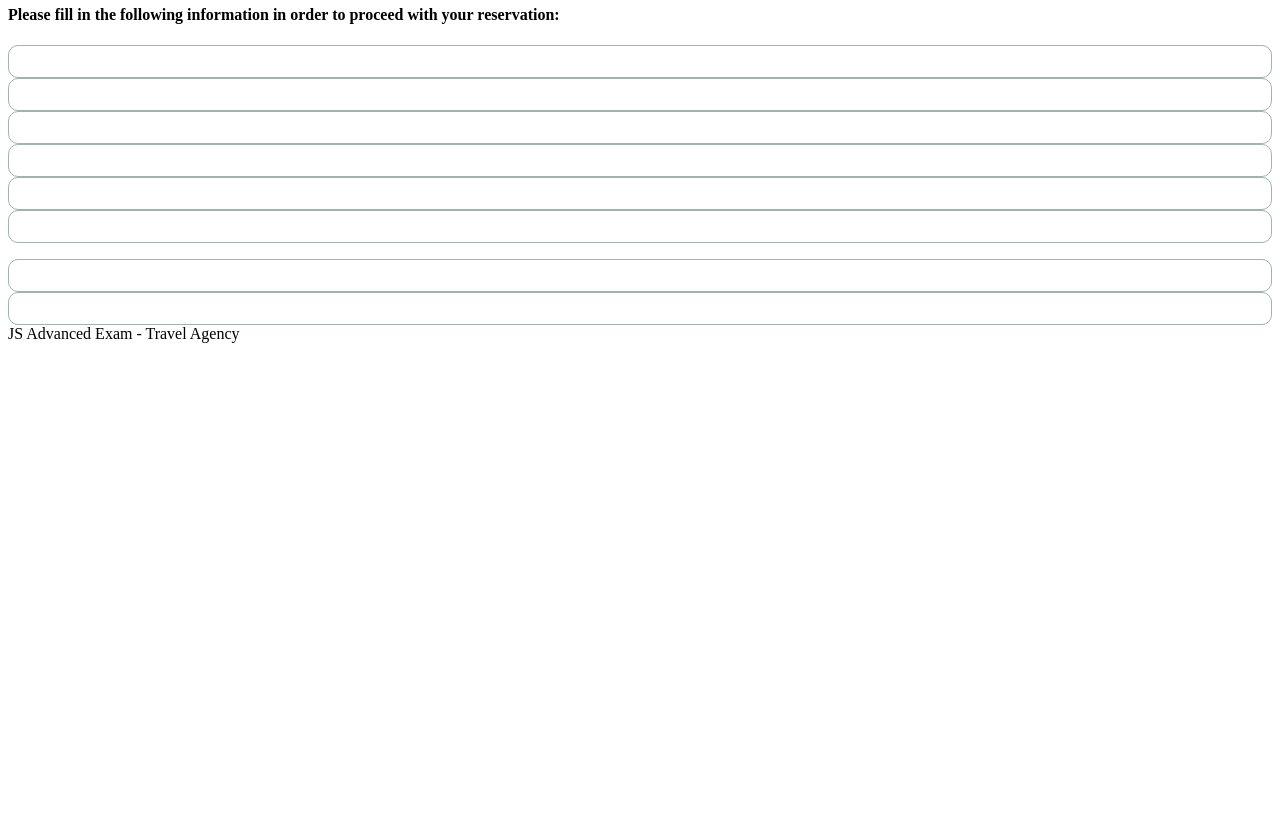
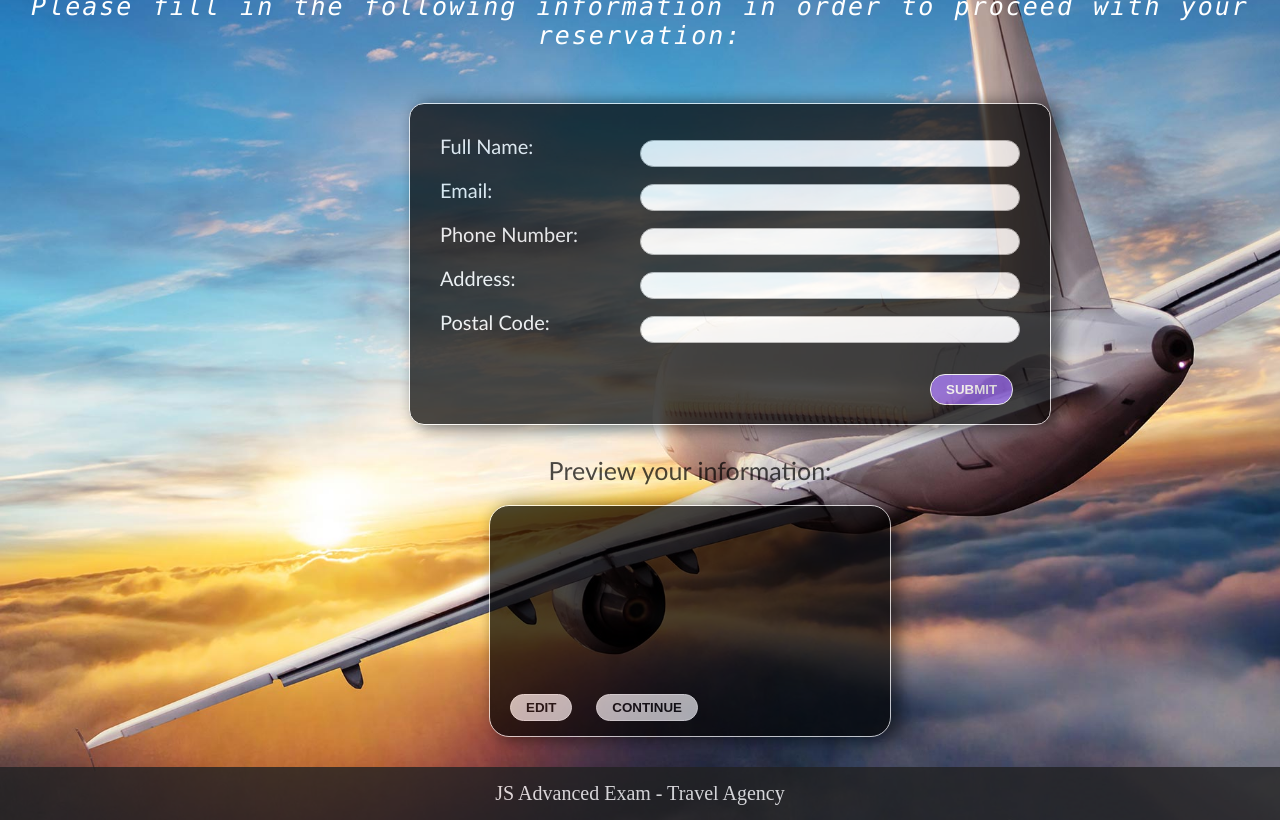
Before and after one commit to Boyan253/SOFTUNI-JS-ADVANCED, a website: page Advanced/Exam prep/index.html in a window 1280 px wide. Shown: the part 107-927 px from the top of the page. Before the commit the page ends 800 px from the top, so only its background shows below. Drawn offline with Linux system fonts and the light colour scheme.

Commit message:
Add files via upload

```diff
--- a/Advanced/Exam prep/style.css
+++ b/Advanced/Exam prep/style.css
@@ -1,216 +1,232 @@
 body {
-    background-image: url("./images/background.jpg");
+    background: rgb(241, 241, 241);
+    background-image: url('./background.jpg');
     background-size: cover;
+    margin: 0;
+    padding: 0;
 }
 
-*,
-*:before,
-*:after {
-  box-sizing: border-box;
+h1 {
+    font-family: "Trebuchet MS", Helvetica, sans-serif;
+    font-size: 35px;
+    letter-spacing: 1.4px;
+    word-spacing: 2.2px;
+    color: white;
+    font-weight: normal;
+    text-decoration: overline solid rgb(255, 255, 255);
+    font-style: normal;
+    font-variant: normal;
+    text-transform: capitalize;
+    text-align: center;
+    font-style: italic;
 }
 
-h1{
-  font-size: 50px;
-  color: #25b7c4;
-  text-transform: uppercase;
-  font-weight: 400;
-  text-align: center;
-  margin-bottom: 15px;
-  text-shadow: 2px 2px rgba(19, 35, 47, 0.3);
+h4 {
+    font-family: "Lucida Console", Monaco, monospace;
+    font-size: 25px;
+    letter-spacing: 2px;
+    word-spacing: 2.2px;
+    color: white;
+    font-weight: normal;
+    text-decoration: none;
+    font-variant: normal;
+    text-transform: none;
+    text-align: center;
+    font-style: italic;
 }
 
-section {
-  float: left;
-  display: inline-table;
-  width: 45%;
-
-}
-
-.form {
-  background: rgba(19, 35, 47, 0.9);
-  padding: 20px;
-  max-width: 400px;
-  margin-left: 150px;
-  border-radius: 4px;
-  box-shadow: 0 4px 10px 4px rgba(19, 35, 47, 0.3);
-}
-
-.tab-group {
-  list-style: none;
-  padding: 0;
-  margin: 0 0 20px 0;
-}
-
-h2 {
-  text-align: center;
-  color: #ffffff;
-  font-weight: 100;
-  margin: 0 0 20px;
+h3 {
+    font-family: Georgia, serif;
+    font-size: 32px;
+    letter-spacing: 2.4px;
+    word-spacing: 3.8px;
+    font-weight: 700;
+    font-style: italic;
+    font-variant: normal;
+    text-transform: capitalize;
+    color: white;
+    text-align: center;
+    border: solid white;
+    padding: 50px;
+    margin: 250px;
+    background-color: black;
+    opacity: 0.6;
 }
 
 label {
-  position: absolute;
-  transform: translateY(6px);
-  left: 13px;
-  color: rgba(255, 255, 255, 0.5);
-  font-size: 18px;
-
+    font-size: 25px;
+    font-family: 'Gill Sans', 'Gill Sans MT', Calibri, 'Trebuchet MS', sans-serif;
+    color: white;
 }
 
-input,
-textarea {
-  font-size: 18px;
-  display: block;
-  width: 100%;
-  height: 100%;
-  padding: 5px;
-  background: none;
-  background-image: none;
-  border: 1px solid #a0b3b0;
-  color: #ffffff;
-  border-radius: 10px;
+#form label {
+    color: white;
+    font-size: 20px;
 }
 
-input[type=number] {
-  -moz-appearance: textfield;
+#form {
+    background: black;
+    width: 600px;
+    height: 280px;
+    font-size: 20px;
+    font-family: 'Gill Sans', 'Gill Sans MT', Calibri, 'Trebuchet MS', sans-serif;
+    border-radius: 15px;
+    padding: 20px;
+    text-align: left;
+    margin: 20px;
+    margin-left: 200px;
+    display: inline-block;
+    -webkit-box-shadow: 7px 2px 15px 2px rgba(0, 0, 0, 0.69);
+    box-shadow: 7px 2px 15px 2px rgba(0, 0, 0, 0.69);
+    opacity: 0.7;
+    border: 1px solid white;
 }
 
-input::-webkit-outer-spin-button,
-input::-webkit-inner-spin-button {
-  -webkit-appearance: none;
-  margin: 0;
+#form:hover {
+    opacity: 0.8;
 }
 
-input:focus,
-textarea:focus {
-  outline: 0;
-  border-color: #1ab188;
+#form div {
+    padding: 10px;
 }
 
-.fname, .lname, .email, .birth, .salary, .position {
-  position: relative;
-  margin-bottom: 40px;
+input {
+    box-shadow: black;
+    border: 1px solid darkgray;
+    border-radius: 15px;
+    padding: 5px 15px;
+    outline: none;
 }
 
-.top-row:after {
-  content: "";
-  display: table;
-  clear: both;
+input[type="button"] {
+    margin-left: 20px;
+    padding: 5px 15px;
+    border: 1px solid white;
+    border-radius: 15px;
+    font-weight: bold;
+    cursor: pointer;
+    color: white;
+    text-transform: uppercase;
+    -webkit-box-shadow: 7px 2px 15px 2px rgba(0, 0, 0, 0.69);
+    box-shadow: 7px 2px 15px 2px rgba(0, 0, 0, 0.69);
 }
 
-.top-row > div {
-  float: left;
-  width: 48%;
-  margin-right: 4%;
+input[type="button"]:disabled {
+    background-color: rgb(221, 221, 221);
+    color: black;
 }
 
-.top-row > div:last-child {
-  margin: 0;
+input[type="button"]:disabled:hover {
+    background-color: rgb(223, 153, 153);
+    color: white;
+    cursor: no-drop;
 }
 
-.button {
-  border-radius: 10px;
-  padding: 10px 0;
-  font-size: 16px;
-  font-weight: 600;
-  text-transform: uppercase;
-  letter-spacing: 0.1em;
-  background: #1ab188;
-  color: #ffffff;
+input[type="button"]:enabled {
+    background: rgb(126, 78, 216);
+    color: white;
 }
 
-
-.button-block {
-  display: block;
-  width: 100%;
+input[type="button"]:enabled:hover {
+    background-color: darkblue;
 }
 
-table{
-  width: 100%;
+#submitBTN {
+    margin-left: 500px;
+    margin-top: 30px;
+    padding: 7px 15px;
 }
 
-.tbl-header {
-  box-shadow: rgba(0, 0, 0, 0.25) 0px 54px 55px, rgba(0, 0, 0, 0.12) 0px -12px 30px, rgba(0, 0, 0, 0.12) 0px 4px 6px, rgba(0, 0, 0, 0.17) 0px 12px 13px, rgba(0, 0, 0, 0.09) 0px -3px 5px;
+input[type="text"]:hover, input[type="number"]:hover, input[type="email"]:hover {
+    background-color: lightgray;
 }
 
-.tbl-content{
-  height: auto;
-  overflow-x: auto;
-  margin-top: 0px;
-  box-shadow: rgba(0, 0, 0, 0.35) 0px 5px 15px;
+input[type="text"], input[type="number"], input[type="email"] {
+    float: right;
+    width: 60%;
+    margin-top: 6px;
 }
 
-th{
-  padding: 20px;
-  text-align: center;
-  font-weight: 1000;
-  font-size: 16px;
-  color: #fff;
-  text-transform: uppercase;
+#information {
+    display: inline-block;
+    vertical-align: top;
+    padding: 10px;
+    margin-left: 100px;
+    opacity: 0.7;
 }
 
-td{
-  padding: 20px;
-  text-align: center;
-  vertical-align:middle;
-  font-weight: 300;
-  font-size: 14px;
-  color: #fff;
-  border-bottom: solid 1px rgba(255,255,255,0.1);
+#information:hover {
+    opacity: 0.8;
 }
 
-@import url(https://fonts.googleapis.com/css?family=Roboto:400,500,300,700);
-table{
-  background: -webkit-linear-gradient(left, #25c481, #25b7c4);
-  background: linear-gradient(to right, #25c481, #25b7c4);
-  font-family: 'Roboto', sans-serif;
-  border-radius: 10px;
+ul {
+    display: inline;
+    width: 400px;
+    height: 128px;
+    padding: 10px 10px 10px 20px;
 }
 
-::-webkit-scrollbar {
-    width: 6px;
+#infoPreview {
+    font-size: 20px;
+    display: inline-block;
+    color: white;
+    font-family: 'Gill Sans', 'Gill Sans MT', Calibri, 'Trebuchet MS', sans-serif;
 }
 
-::-webkit-scrollbar-track {
-    box-shadow: inset 0 0 6px rgba(0,0,0,0.3);
+ul li {
+    list-style-type: none;
+    padding-bottom: 5px;
 }
 
-::-webkit-scrollbar-thumb {
-    box-shadow: inset 0 0 6px rgba(0,0,0,0.3);
+.preview {
+    width: 400px;
+    height: 230px;
+    margin-top: 20px;
+    background-color: white;
+    border: 1px solid black(138, 43, 226);
+    font-size: inherit;
+    display: block;
+    border-radius: 20px;
+    -webkit-box-shadow: 7px 2px 15px 2px rgba(0, 0, 0, 0.69);
+    box-shadow: 7px 2px 15px 2px rgba(0, 0, 0, 0.69);
+    background: black;
+    position: relative;
+    border: 1px solid white;
 }
 
-button {
-  background: linear-gradient(to bottom right, #EF4765, #FF9A5A);
-  border: 0;
-  border-radius: 12px;
-  color: #FFFFFF;
-  cursor: pointer;
-  display: inline-block;
-  font-family: -apple-system,system-ui,"Segoe UI",Roboto,Helvetica,Arial,sans-serif;
-  font-size: 14px;
-  font-weight: 500;
-  line-height: 2.5;
-  outline: transparent;
-  padding: 0 1rem;
-  text-align: center;
-  text-decoration: none;
-  transition: box-shadow .2s ease-in-out;
-  user-select: none;
-  -webkit-user-select: none;
-  touch-action: manipulation;
-  white-space: nowrap;
-  margin-top: 10px;
-
+.actions {
+    position: absolute;
+    bottom: 15px;
 }
 
-button:hover {
-  box-shadow: 0 0 .25rem rgba(0, 0, 0, 0.5), -.125rem -.125rem 1rem rgba(239, 71, 101, 0.5), .125rem .125rem 1rem rgba(255, 154, 90, 0.5);
+#editBTN, #continueBTN {
+    margin-top: 10px;
 }
 
-p {
-  font-family:'Franklin Gothic Medium', 'Arial Narrow', Arial, sans-serif;
-  font-size: 26px;
-  text-align: center;
-  font-weight: 500;
-  font-style: italic;
+footer {
+    background: rgb(33, 33, 34);
+    opacity: 0.8;
+    padding: 15px 0;
+    text-align: center;
+    color: white;
+    font-size: 20px;
+    position: absolute;
+    bottom: 0;
+    width: 100%;
 }
+
+@media only screen and (max-width: 1300px) {
+    footer {
+        position: inherit;
+    }
+    #block {
+        text-align: center;
+    }
+    #information label {
+        color: black;
+    }
+    .preview {
+        margin-bottom: 20px;
+        text-align: left;
+    }
+}
```
